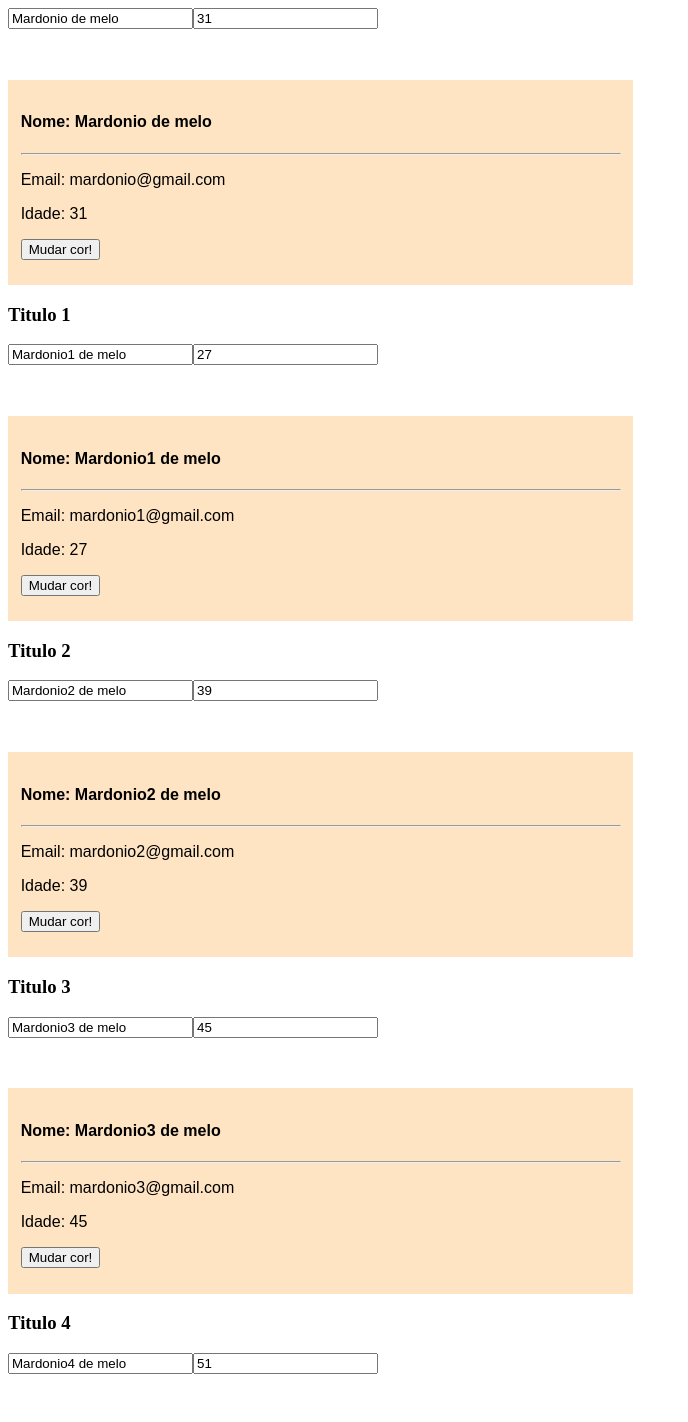
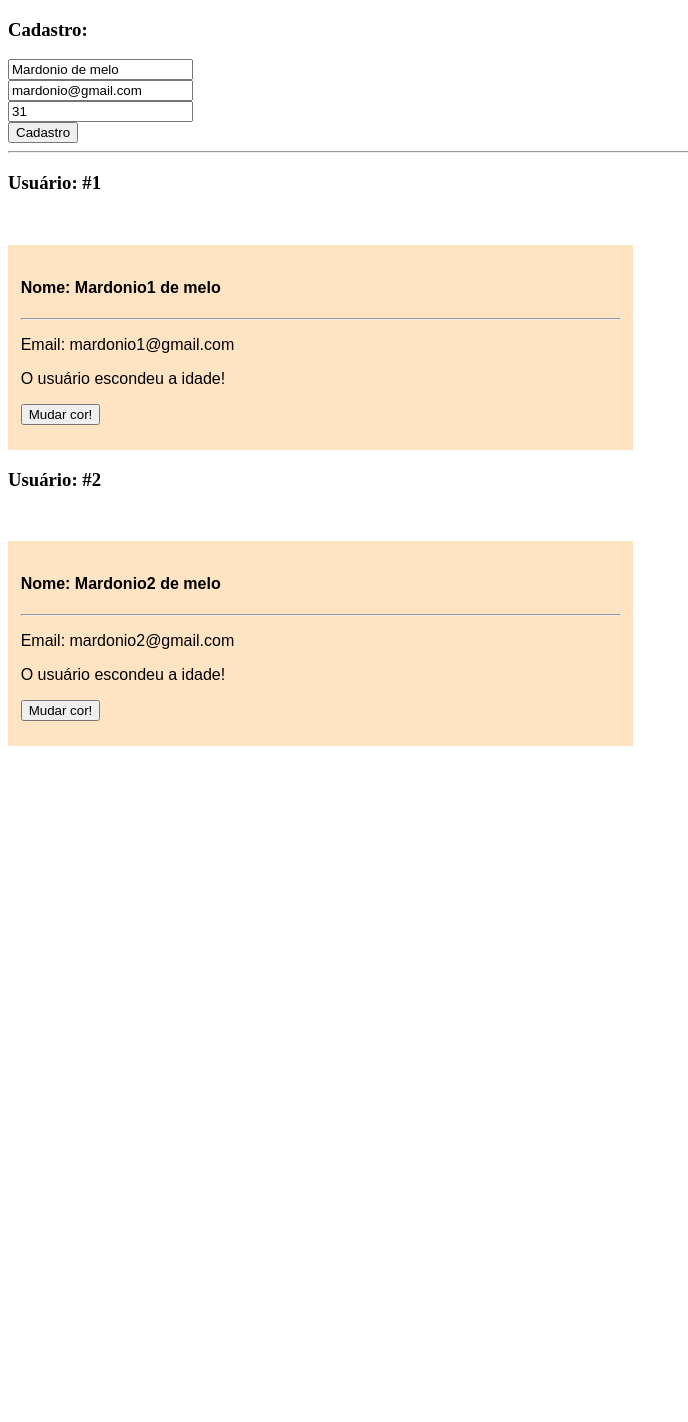
Before and after one commit to MardonioMelo/guia_clientes, a Vue app: page / in a window 1280 px wide. Shown: the top 1422 px of the page, without its empty margins (0-688 px from the left). After the commit the page ends 800 px from the top, so only its background shows below. Built offline with nearby package versions, Linux system fonts and the light colour scheme.

Commit message:
Aula 16 - Formulários

```diff
--- a/src/App.vue
+++ b/src/App.vue
@@ -1,16 +1,15 @@
 <template>
   <div id="app">
-    <input type="text" v-model="clienteMardonio.nome">
-    <input type="text" v-model="clienteMardonio.idade">
-    <Cliente :cliente="clienteMardonio" :showIdade="true"/>
-
+    <h3>Cadastro:</h3>
+    <input type="text" placeholder="nome" v-model="nomeField" /> <br />
+    <input type="email" placeholder="email" v-model="emailField" /> <br />
+    <input type="number" placeholder="Idade" v-model="idadeField" /> <br />
+    <button @click="createUser">Cadastro</button>
+    <hr />
     <div v-for="(cliente, index) in clientes" :key="cliente.id">
-      <h3>Titulo {{index+1}}</h3>
-      <input type="text" v-model="cliente.nome">
-      <input type="text" v-model="cliente.idade">
-      <Cliente :cliente="cliente" :showIdade="true"/>
+      <h3>Usuário: #{{ index + 1 }}</h3>
+      <Cliente :cliente="cliente" />
     </div>
-
   </div>
 </template>
 
@@ -20,45 +19,43 @@ import Cliente from "./components/Cliente.vue";
 
 export default {
   name: "App",
-  data(){
+  data() {
     return {
-      nomeDoMardonio: "Mardonio de M. Filho",
-      clienteMardonio: {
-        nome: "Mardonio de melo",
-        email: "mardonio@gmail.com",
-        idade: 31
-      },
+      nomeField: "Mardonio de melo",
+      emailField: "mardonio@gmail.com",
+      idadeField: 31,
       clientes: [
         {
           id: 1,
           nome: "Mardonio1 de melo",
           email: "mardonio1@gmail.com",
-          idade: 27
+          idade: 27,
         },
         {
           id: 2,
           nome: "Mardonio2 de melo",
           email: "mardonio2@gmail.com",
-          idade: 39
+          idade: 50,
         },
-        {
-          id: 3,
-          nome: "Mardonio3 de melo",
-          email: "mardonio3@gmail.com",
-          idade: 45
-        },
-        {
-          id: 4,
-          nome: "Mardonio4 de melo",
-          email: "mardonio4@gmail.com",
-          idade: 51
-        },
-      ]
-    }
+      ],
+    };
   },
   components: {
     Cliente,
     //   Produto
+  },
+  methods: {
+    createUser: function () {
+      this.clientes.push({
+        id: Date.now(),
+        nome: this.nomeField,
+        email: this.emailField,
+        idade: this.idadeField,
+      });
+      this.nomeField = "";
+      this.emailField = "";
+      this.idadeField = "";
+    },
   },
 };
 </script>
```
Also changed, not shown: 1 other file (tests, documents, lock files or other folders).
